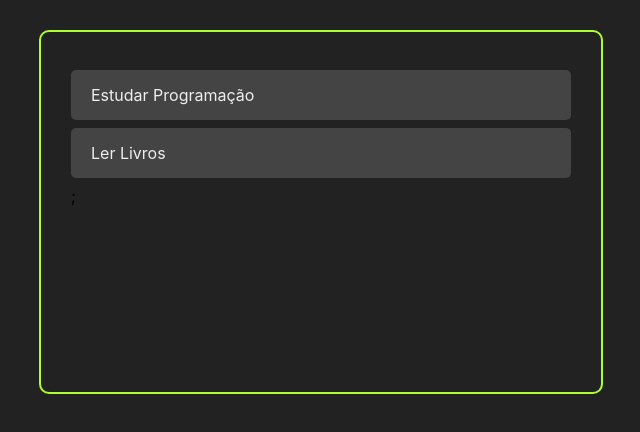
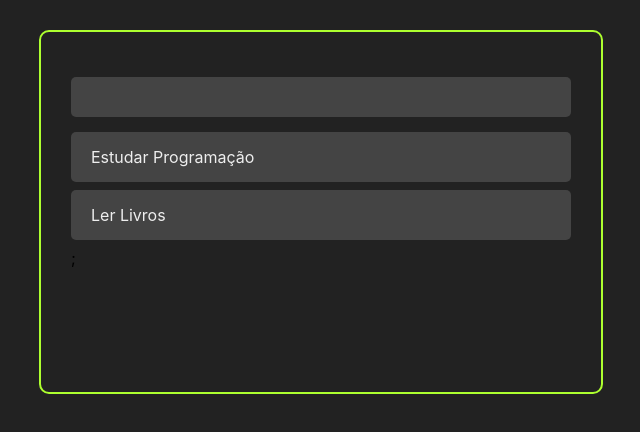
Before and after one commit to bruno-marqs/react_toDoList, a React (Create React App) app in the folder lista-tarefa/: page / in a window 1280 px wide. Shown: the top 432 px of the page, without its empty margins (319-959 px from the left). Built offline with nearby package versions, Linux system fonts and the light colour scheme.

Commit message:
input + css

```diff
--- a/lista-tarefa/src/App.jsx
+++ b/lista-tarefa/src/App.jsx
@@ -1,6 +1,7 @@
 import React, { useState } from 'react';
 
 import Tasks from './components/Tasks';
+import AddTask from './components/AddTask';
 import './App.css';
 
 const App = () => {
@@ -21,6 +22,7 @@
   return(
     <>
       <div className="container">
+        <AddTask />
         <Tasks tasks={tasks} />
       </div>
     </>
--- /dev/null
+++ b/lista-tarefa/src/components/AddTask.css
@@ -0,0 +1,16 @@
+.add-task-container{
+    margin: 15px 0;
+    width: 100%;
+    display: flex;
+}
+
+.add-task-input{
+    height: 40px;
+    padding: 0 10px;
+    border-radius: 5px;
+    border: none;
+    flex: 2;
+    background-color: #444;
+    color: #eee;
+    font-size: 16px;
+}
--- a/lista-tarefa/src/components/AddTask.jsx
+++ b/lista-tarefa/src/components/AddTask.jsx
@@ -1,9 +1,14 @@
 import React from 'react';
+import './AddTask.css';
 
 const AddTask = () => {
     return (
-        <input type="text" />
-     );
+
+    <div className='add-task-container'>
+        <input className='add-task-input' type="text" />
+
+    </div>
+    );
 }
 
 export default AddTask;
```
